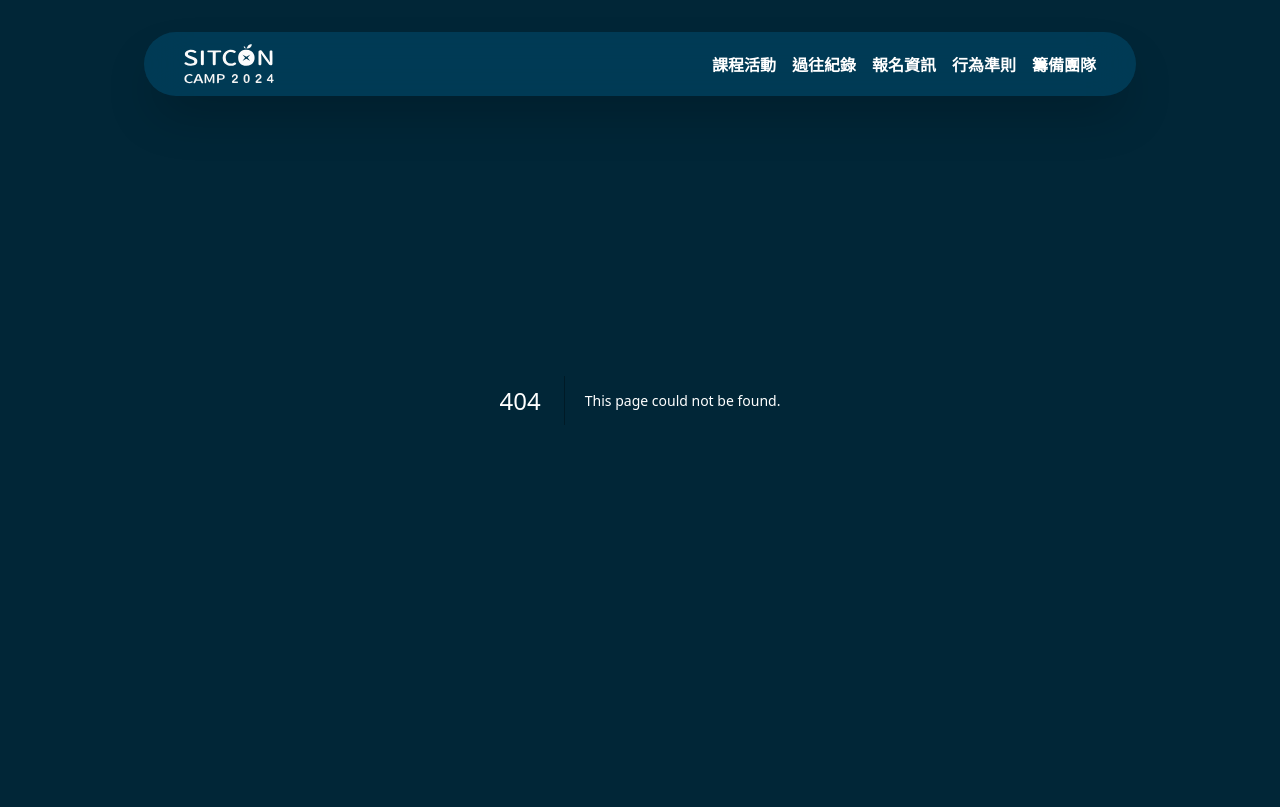
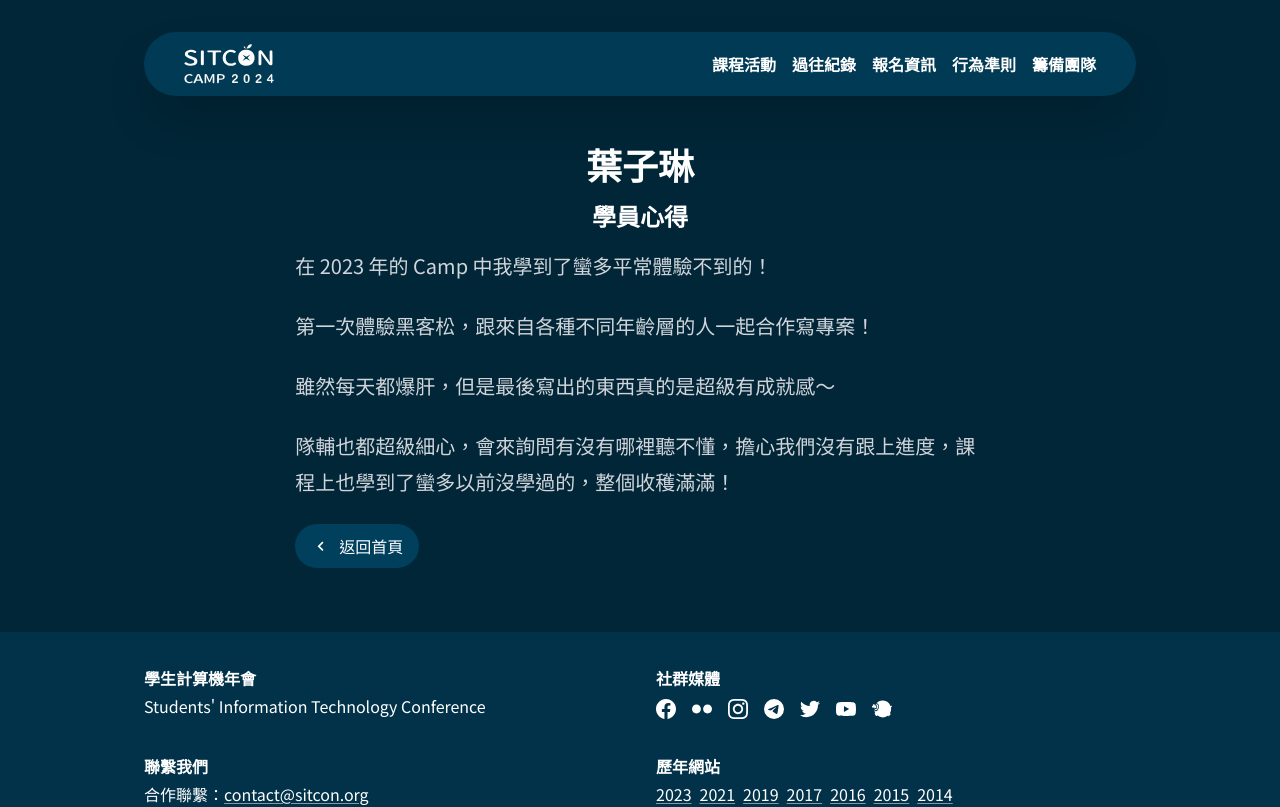
Before and after one commit to sitcon-tw/camp2024, a Next.js app: page /2024/report/ye-zi-lin in a window 1280 px wide. Before the commit this address had no page. Shown: the top 807 px of the page. Built offline with nearby package versions, Linux system fonts and the light colour scheme.

Commit message:
update: report data && create single report page

```diff
--- a/components/Reports.tsx
+++ b/components/Reports.tsx
@@ -18,7 +18,7 @@ function Report({
   href?: string;
 }) {
   return (
-    <div className="flex flex-col items-center bg-[#01405D] rounded">
+    <div className="flex flex-col items-center bg-[#01405D] rounded h-[15rem] lg:h-[25rem]">
       <div className="flex items-center justify-center w-full gap-2 p-2 leading-4 text-white bg-black rounded-t bg-opacity-10">
         <img src={avatar || `https://secure.gravatar.com/avatar/${avatar256}?s=512&d=https://sitcon.camp/2024/images/default_avatar.jpg`} className="w-12 h-12 rounded" alt={"Student Avatar" + name} />
         <div className="flex-1">
@@ -95,30 +95,27 @@ export default function Reports() {
               avatar={undefined}
               name="葉子琳"
               year="2023"
-              href={undefined}
+              href={"/report/ye-zi-lin"}
             >
-              在 2023 年的 Camp 中我學到了蠻多平常體驗不到的！第一次體驗黑客松，跟來自各種不同年齡層的人一起合作寫專案！雖然每天都爆肝，但是最後寫出的東西真的是超級有成就感～隊輔也都超級細心，會來詢問有沒有哪裡聽不懂，擔心我們沒有跟上進度，課程上也學到了蠻多以前沒學過的，整個收穫滿滿！
+              在 2023 年的 Camp 中我學到了蠻多平常體驗不到的！第一次體驗黑客松，跟來自各種不同年齡層的人一起合作寫專案！雖然每天 …
             </Report>
             <Report
               avatar256="900485640805279ca13d7186b8076bfc015d0bd7f442a1ec74fccb3b5ac29a27"
               avatar={undefined}
               name="張語柔"
               year="2023"
-              href={undefined}
+              href={"/report/zhang-yu-rou"}
             >
-              SITCON Camp 是我第一次參加資訊相關的夏令營。在接觸到活動資訊時，我被黑客松及視界咖啡館吸引，因此報名了這次夏令營。
-              營期時，能感受到工作人員對所有活動都非常用心。在基本課程時，講者及助教會不斷關心大家的學習情況並給予指導；在黑客松討論時，也都會給予對專題方向的引導及建議。
-              其中最讓我驚艷的是特殊活動—奪寶大作戰，原本以為只是小小的串場活動，但每個關卡的設計都相當用心，需要運用各式各樣的資訊技能來破解。
-              參加 SITCON Camp 後，讓我開始對其他相關的資訊社群感興趣，因此認識許多社群朋友，目前也正在積極參與各項活動的籌備！
+              SITCON Camp 是我第一次參加資訊相關的夏令營。在接觸到活動資訊時，我被黑客松及視界咖啡館吸引，因此報名了這次夏令營 …
             </Report>
             <Report
               avatar256="eb828e3a9dea0da5b51fc9deb2c3c926fed78af10bbe53194326a847dc252c30"
               avatar={undefined}
               name="陳品妤"
               year="2023"
-              href={undefined}
+              href={"/report/chen-pin-yu"}
             >
-              Camp 的課程很充實能學到很多東西，不論是手把手教你寫 Telegram Bot，又或是 Arduino 等，都是值得嘗試看看的的東西。黑客松的部分則是一個有點痛苦（因為想不到能幹嘛然後程式一直出事之類的）、很燒腦袋但很好玩的東西，要從 0 開始生出一個專案最後可以成功使用，但成功時會很有成就感畢竟全程都是自己來、沒有人指導你，希望大家可以享受在 Camp 的日子✨
+              Camp 的課程很充實能學到很多東西，不論是手把手教你寫 Telegram Bot，又或是 Arduino 等，都是值得嘗試看看的的東西 …
             </Report>
           </div>
         </motion.h1>
@@ -152,8 +149,7 @@ export default function Reports() {
               SITCON Camp
               的精緻程度、工作人員們的用心、電的程度遠遠──超乎我的想像。他們在
               Discord 上建立了<span className="line-through">伺服器</span>
-              艦艇，依據課程編寫主線劇情，由機器聊天室將對話的情境呈現出來。小組討論基本上會在
-              Discord 上進行。
+              艦艇，依據課程編寫主線劇情，由機器聊天室將對話的情境呈現出來。
             </Report>
             <Report
               avatar="/2024/records-avatar/309683975_5494046350715307_8476200032565402966_n.jpg"
--- /dev/null
+++ b/pages/report/chen-pin-yu.tsx
@@ -0,0 +1,23 @@
+
+
+import SectionTitle from "../../components/SectionTitle";
+import Link from "next/link";
+export default function Records() {
+  return (
+    <>
+      <SectionTitle id="report">陳品妤</SectionTitle>
+      <h2 className="mb-4 -mt-4 text-2xl font-bold text-center">學員心得</h2>
+      <div className="container prose prose-invert lg:prose-xl">
+        <p>
+          Camp 的課程很充實能學到很多東西，不論是手把手教你寫 Telegram Bot，又或是 Arduino 等，都是值得嘗試看看的的東西。
+        </p>
+        <p>
+          黑客松的部分則是一個有點痛苦（因為想不到能幹嘛然後程式一直出事之類的）、很燒腦袋但很好玩的東西，要從 0 開始生出一個專案最後可以成功使用，但成功時會很有成就感畢竟全程都是自己來、沒有人指導你，希望大家可以享受在 Camp 的日子✨
+        </p>
+        <Link href="/#reports"
+          className="px-4 py-2 bg-[#01405D] hover:bg-[#013249] rounded-full inline-flex gap-2 items-center leading-4 no-underline text-base"
+        ><i className='text-xl bx bx-chevron-left' ></i> 返回首頁</Link>
+      </div>
+    </>
+  );
+}
--- a/pages/report/vincent.tsx
+++ b/pages/report/vincent.tsx
@@ -4,14 +4,14 @@ export default function Records() {
   return (
     <>
       <SectionTitle id="report">Vincent</SectionTitle>
-      <h2 className="text-center text-2xl font-bold -mt-4 mb-4">學員心得</h2>
+      <h2 className="mb-4 -mt-4 text-2xl font-bold text-center">學員心得</h2>
       <div className="container prose prose-invert lg:prose-xl">
         <p>在參加 SITCON 夏令營前，我只知道資訊中的演算法競賽，參加後，我知道資安、專案開發、人工智慧…等領域，甚至認識到了在這些領域前段的社群朋友們。</p>
         <p>以我自己的經驗，我參加了 2019 年的 SITCON 夏令營。在營期前，視界咖啡館與黑客松的活動令我十分感興趣。營期後，視界咖啡館讓我見到了許多資訊領域內的大神，更能聽他們的故事，並詢問意見，在 SITCON 夏令營是我第一次參加黑客松，也透過這次的活動，令我了解到了合作開發與短時間熬夜，完成開發並發表的成就感，兩者成為了難以忘懷的回憶。</p>
         <p>今年剛從高中畢業，高三上也以特殊選才這個管道錄取了六間國立大學資工系，最後選擇成大資工作為我的大學，也因為有了參與 SITCON 夏令營的經驗，我接觸了資訊中許多不同領域，更認識到了許多朋友，增廣我在資訊領域中的見聞！</p>
         <Link href="/#reports"
           className="px-4 py-2 bg-[#01405D] hover:bg-[#013249] rounded-full inline-flex gap-2 items-center leading-4 no-underline text-base"
-        ><i className='bx bx-chevron-left text-xl' ></i> 返回首頁</Link>
+        ><i className='text-xl bx bx-chevron-left' ></i> 返回首頁</Link>
       </div>
     </>
   );
--- /dev/null
+++ b/pages/report/ye-zi-lin.tsx
@@ -0,0 +1,27 @@
+import SectionTitle from "../../components/SectionTitle";
+import Link from "next/link";
+export default function Records() {
+  return (
+    <div className="">
+      <SectionTitle id="report">葉子琳</SectionTitle>
+      <h2 className="mb-4 -mt-4 text-2xl font-bold text-center">學員心得</h2>
+      <div className="container prose prose-invert lg:prose-xl">
+        <p>
+          在 2023 年的 Camp 中我學到了蠻多平常體驗不到的！
+        </p>
+        <p>
+          第一次體驗黑客松，跟來自各種不同年齡層的人一起合作寫專案！
+        </p>
+        <p>
+          雖然每天都爆肝，但是最後寫出的東西真的是超級有成就感～
+        </p>
+        <p>
+          隊輔也都超級細心，會來詢問有沒有哪裡聽不懂，擔心我們沒有跟上進度，課程上也學到了蠻多以前沒學過的，整個收穫滿滿！
+        </p>
+        <Link href="/#reports"
+          className="px-4 py-2 bg-[#01405D] hover:bg-[#013249] rounded-full inline-flex gap-2 items-center leading-4 no-underline text-base"
+        ><i className='text-xl bx bx-chevron-left' ></i> 返回首頁</Link>
+      </div>
+    </div>
+  );
+}
--- /dev/null
+++ b/pages/report/zhang-yu-rou.tsx
@@ -0,0 +1,29 @@
+
+
+import SectionTitle from "../../components/SectionTitle";
+import Link from "next/link";
+export default function Records() {
+  return (
+    <>
+      <SectionTitle id="report">張語柔</SectionTitle>
+      <h2 className="mb-4 -mt-4 text-2xl font-bold text-center">學員心得</h2>
+      <div className="container prose prose-invert lg:prose-xl">
+        <p>
+          SITCON Camp 是我第一次參加資訊相關的夏令營。在接觸到活動資訊時，我被黑客松及視界咖啡館吸引，因此報名了這次夏令營。
+        </p>
+        <p>
+          營期時，能感受到工作人員對所有活動都非常用心。在基本課程時，講者及助教會不斷關心大家的學習情況並給予指導；在黑客松討論時，也都會給予對專題方向的引導及建議。
+        </p>
+        <p>
+          其中最讓我驚艷的是特殊活動—奪寶大作戰，原本以為只是小小的串場活動，但每個關卡的設計都相當用心，需要運用各式各樣的資訊技能來破解。
+        </p>
+        <p>
+          參加 SITCON Camp 後，讓我開始對其他相關的資訊社群感興趣，因此認識許多社群朋友，目前也正在積極參與各項活動的籌備！
+        </p>
+        <Link href="/#reports"
+          className="px-4 py-2 bg-[#01405D] hover:bg-[#013249] rounded-full inline-flex gap-2 items-center leading-4 no-underline text-base"
+        ><i className='text-xl bx bx-chevron-left' ></i> 返回首頁</Link>
+      </div>
+    </>
+  );
+}
```
